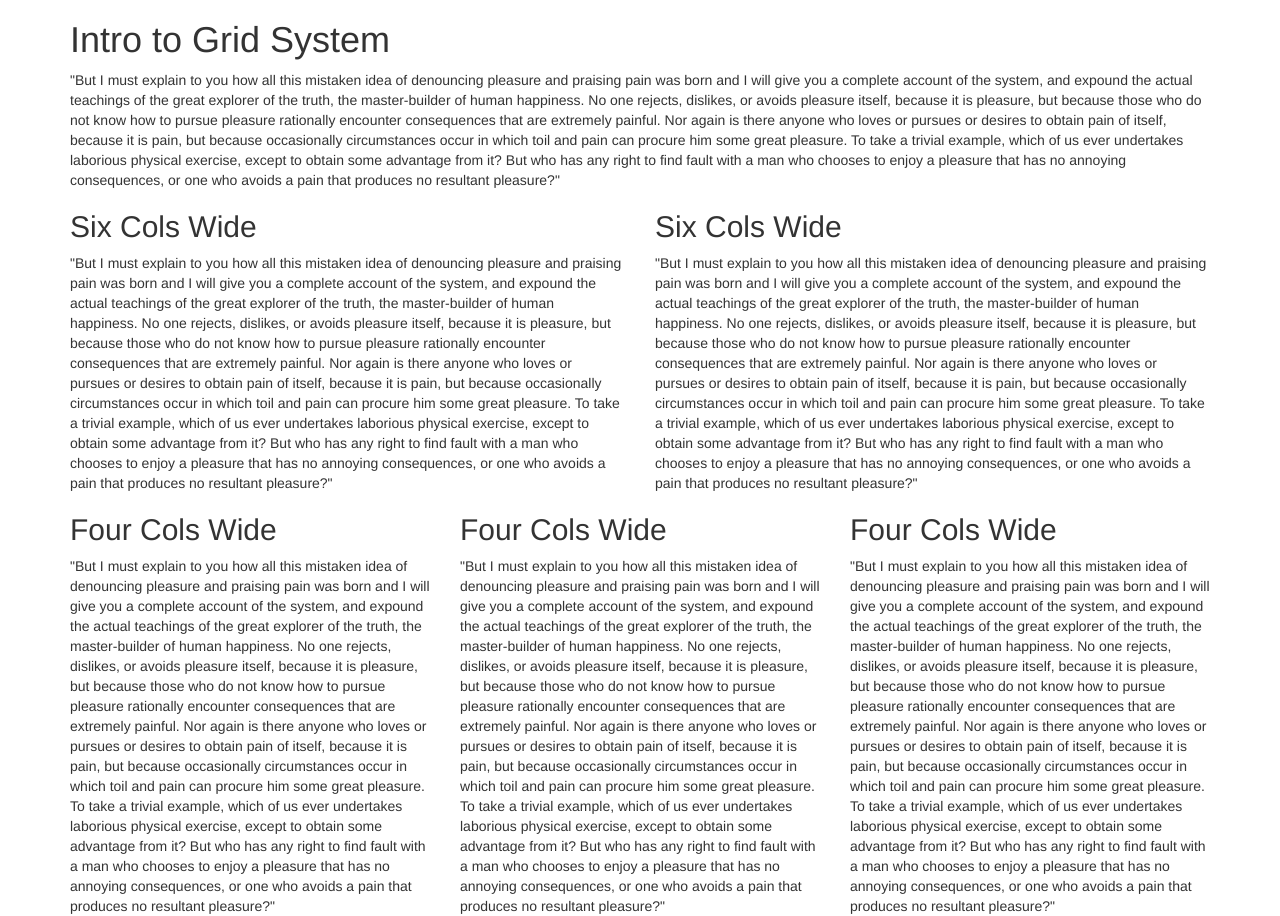
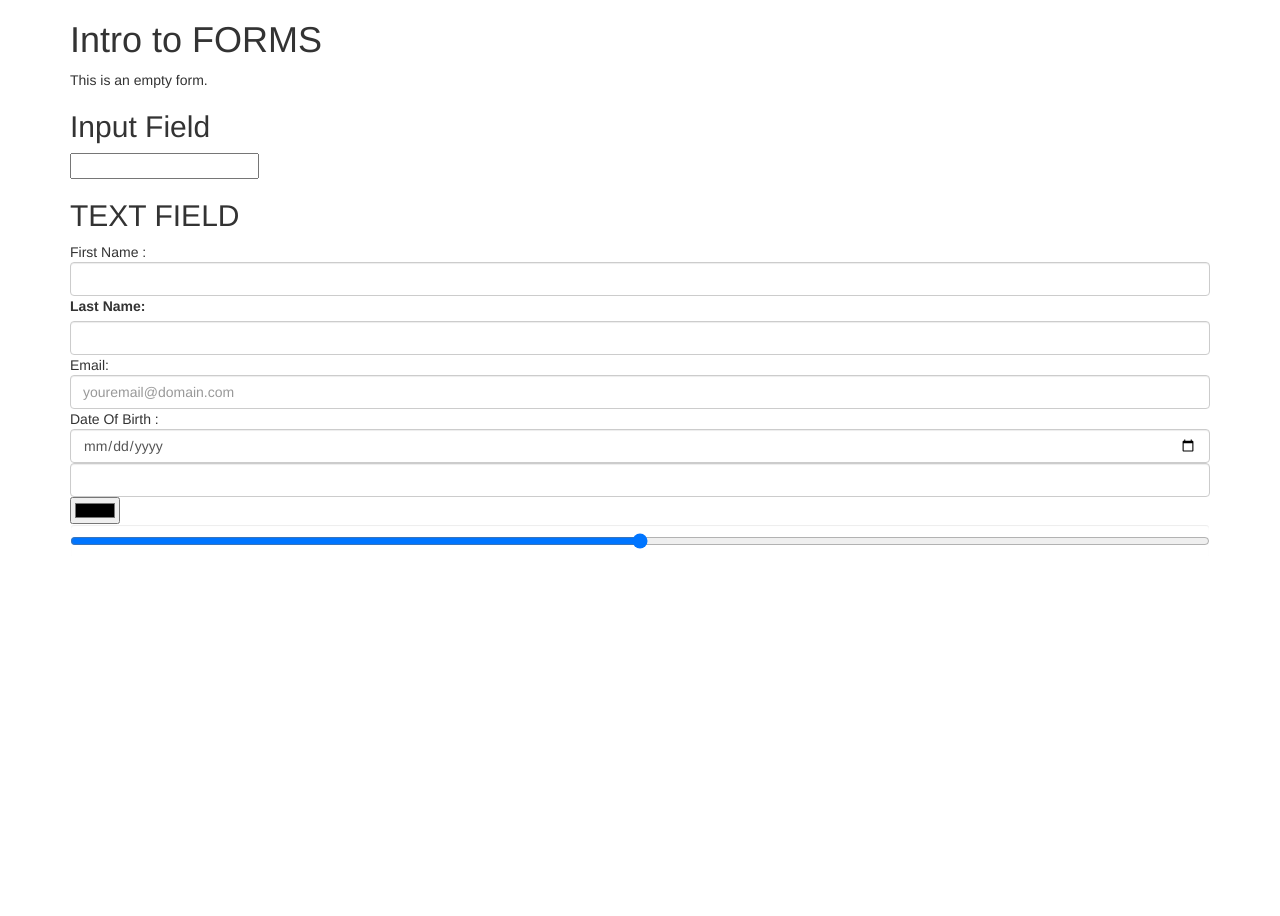
Before and after one commit to rahulk2014/WebDevSpring2016, a website: page public/assignment1/index.html in a window 1280 px wide. After the commit the page ends 800 px from the top, so only its background shows below. Drawn offline with Linux system fonts and the light colour scheme.

Commit message:
Experimenting with bootstrap forms

```diff
--- a/public/assignment1/index.html
+++ b/public/assignment1/index.html
@@ -8,38 +8,32 @@
     </head>
     <body>
         <div class="container">
-            <h1> Intro to Grid System </h1>
-            <div class="row">
-                <div class="col-xs-12">
-                "But I must explain to you how all this mistaken idea of denouncing pleasure and praising pain was born and I will give you a complete account of the system, and expound the actual teachings of the great explorer of the truth, the master-builder of human happiness. No one rejects, dislikes, or avoids pleasure itself, because it is pleasure, but because those who do not know how to pursue pleasure rationally encounter consequences that are extremely painful. Nor again is there anyone who loves or pursues or desires to obtain pain of itself, because it is pain, but because occasionally circumstances occur in which toil and pain can procure him some great pleasure. To take a trivial example, which of us ever undertakes laborious physical exercise, except to obtain some advantage from it? But who has any right to find fault with a man who chooses to enjoy a pleasure that has no annoying consequences, or one who avoids a pain that produces no resultant pleasure?"
-                </div>
-            </div>
-            <div class="row">
-                <div class="col-xs-6">
-                    <h2>Six Cols Wide</h2>
-                    "But I must explain to you how all this mistaken idea of denouncing pleasure and praising pain was born and I will give you a complete account of the system, and expound the actual teachings of the great explorer of the truth, the master-builder of human happiness. No one rejects, dislikes, or avoids pleasure itself, because it is pleasure, but because those who do not know how to pursue pleasure rationally encounter consequences that are extremely painful. Nor again is there anyone who loves or pursues or desires to obtain pain of itself, because it is pain, but because occasionally circumstances occur in which toil and pain can procure him some great pleasure. To take a trivial example, which of us ever undertakes laborious physical exercise, except to obtain some advantage from it? But who has any right to find fault with a man who chooses to enjoy a pleasure that has no annoying consequences, or one who avoids a pain that produces no resultant pleasure?"
-                </div>
-                <div class="col-xs-6">
-                    <h2>Six Cols Wide</h2>
-                    "But I must explain to you how all this mistaken idea of denouncing pleasure and praising pain was born and I will give you a complete account of the system, and expound the actual teachings of the great explorer of the truth, the master-builder of human happiness. No one rejects, dislikes, or avoids pleasure itself, because it is pleasure, but because those who do not know how to pursue pleasure rationally encounter consequences that are extremely painful. Nor again is there anyone who loves or pursues or desires to obtain pain of itself, because it is pain, but because occasionally circumstances occur in which toil and pain can procure him some great pleasure. To take a trivial example, which of us ever undertakes laborious physical exercise, except to obtain some advantage from it? But who has any right to find fault with a man who chooses to enjoy a pleasure that has no annoying consequences, or one who avoids a pain that produces no resultant pleasure?"
-                </div>
-            </div>
+            <h1> Intro to FORMS </h1>
 
-            <div class="row">
-                <div class="col-xs-4">
-                    <h2>Four Cols Wide</h2>
-                    "But I must explain to you how all this mistaken idea of denouncing pleasure and praising pain was born and I will give you a complete account of the system, and expound the actual teachings of the great explorer of the truth, the master-builder of human happiness. No one rejects, dislikes, or avoids pleasure itself, because it is pleasure, but because those who do not know how to pursue pleasure rationally encounter consequences that are extremely painful. Nor again is there anyone who loves or pursues or desires to obtain pain of itself, because it is pain, but because occasionally circumstances occur in which toil and pain can procure him some great pleasure. To take a trivial example, which of us ever undertakes laborious physical exercise, except to obtain some advantage from it? But who has any right to find fault with a man who chooses to enjoy a pleasure that has no annoying consequences, or one who avoids a pain that produces no resultant pleasure?"
-                </div>
-                <div class="col-xs-4">
-                    <h2>Four Cols Wide</h2>
-                    "But I must explain to you how all this mistaken idea of denouncing pleasure and praising pain was born and I will give you a complete account of the system, and expound the actual teachings of the great explorer of the truth, the master-builder of human happiness. No one rejects, dislikes, or avoids pleasure itself, because it is pleasure, but because those who do not know how to pursue pleasure rationally encounter consequences that are extremely painful. Nor again is there anyone who loves or pursues or desires to obtain pain of itself, because it is pain, but because occasionally circumstances occur in which toil and pain can procure him some great pleasure. To take a trivial example, which of us ever undertakes laborious physical exercise, except to obtain some advantage from it? But who has any right to find fault with a man who chooses to enjoy a pleasure that has no annoying consequences, or one who avoids a pain that produces no resultant pleasure?"
-                </div>
-                <div class="col-xs-4">
-                    <h2>Four Cols Wide</h2>
-                    "But I must explain to you how all this mistaken idea of denouncing pleasure and praising pain was born and I will give you a complete account of the system, and expound the actual teachings of the great explorer of the truth, the master-builder of human happiness. No one rejects, dislikes, or avoids pleasure itself, because it is pleasure, but because those who do not know how to pursue pleasure rationally encounter consequences that are extremely painful. Nor again is there anyone who loves or pursues or desires to obtain pain of itself, because it is pain, but because occasionally circumstances occur in which toil and pain can procure him some great pleasure. To take a trivial example, which of us ever undertakes laborious physical exercise, except to obtain some advantage from it? But who has any right to find fault with a man who chooses to enjoy a pleasure that has no annoying consequences, or one who avoids a pain that produces no resultant pleasure?"
-                </div>
-            </div>
+            <form action="index.html">
+                This is an empty form.
+            </form>
+            <h2>Input Field</h2>
+            <form >
+                <input/>
+            </form>
 
+            <h2>TEXT FIELD</h2>
+            <form>
+                First Name :
+                <input type="text" class="form-control"/>
+                <label for="lastName">
+                    Last Name:
+                </label>
+                <input id="lastName" type="text" class="form-control"/>
+                Email:
+                <input placeholder="youremail@domain.com" type="email" class="form-control"/>
+                Date Of Birth :
+                <input type="date" class="form-control"/>
+                <input type="password" class="form-control"/>
+                <input type="color"/>
+                <input type="range" class="form-control"/>
+            </form>
         </div>
     </body>
 
```
